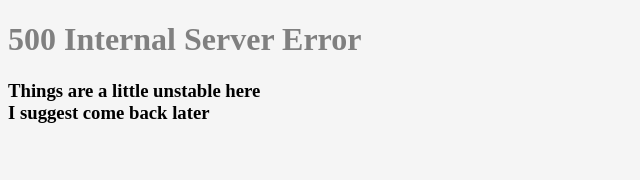
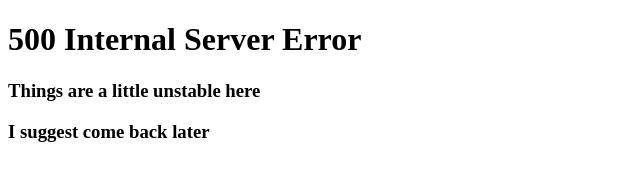
Before and after one commit to Kirigod/local-routes, a website: page src/html/500.html in a window 1280 px wide. Shown: the whole page, without its empty margins (0-640 px from the left). Drawn offline with Linux system fonts and the light colour scheme.

Commit message:
Update and rename 500.html to src/html/500.html

```diff
--- a/500.html
+++ b/src/html/500.html
@@ -5,19 +5,7 @@
     <meta http-equiv="X-UA-Compatible" content="IE=edge">
     <meta name="viewport" content="width=device-width, initial-scale=1.0">
     <title>500</title>
-    <style>
-        body{
-            background-color: whitesmoke;
-        }
-
-        h1{
-            color: grey;
-        }
-
-        h3{
-            margin: 0px;
-        }
-    </style>
+    <style></style>
 </head>
 <body>
     <h1>500 Internal Server Error</h1>
```
